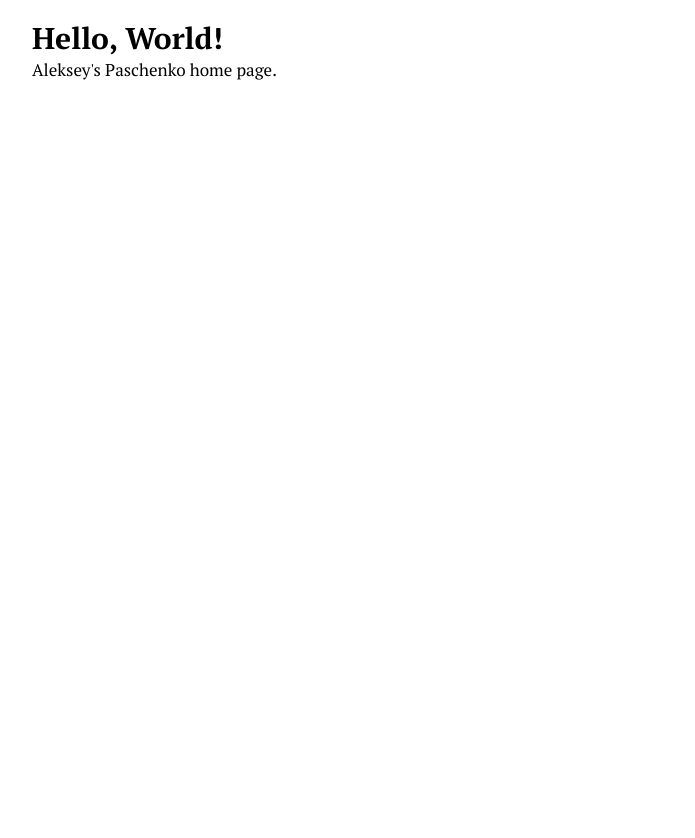
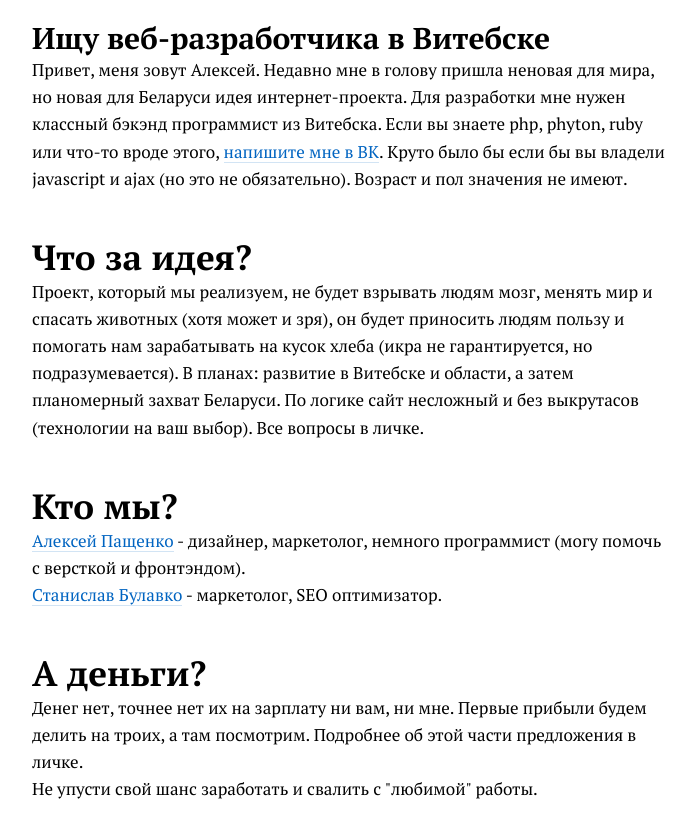
Before and after one commit to illustrarium/illustrarium.github.io, a plain HTML site: page index.html in a window 1280 px wide. Shown: the whole page, without its empty margins (288-983 px from the left). Before the commit the page ends 800 px from the top, so only its background shows below. Drawn offline with Linux system fonts and the light colour scheme.

Commit message:
added ht info

```diff
--- a/index.html
+++ b/index.html
@@ -6,8 +6,27 @@
   </head>
   <body>
     <header>
-      <h1>Hello, World!</h1>
-      <p>Aleksey's Paschenko home page.
+      <h1>Ищу веб-разработчика в Витебске</h1>
+      <p>
+        Привет, меня зовут Алексей. Недавно мне в голову пришла неновая для мира, но новая для Беларуси идея интернет-проекта. Для разработки мне нужен классный бэкэнд программист из Витебска. Если вы знаете php, phyton, ruby или что-то вроде этого, <a href="https://vk.com/a_paschenko">напишите мне в ВК</a>. Круто было бы если бы вы владели javascript и ajax (но это не обязательно).  Возраст и пол значения не имеют.
+      </p>
+      <h2>Что за идея?</h2>
+      <p>
+        Проект, который мы реализуем, не будет взрывать людям мозг, менять мир и спасать животных (хотя может и зря), он будет приносить людям пользу и помогать нам зарабатывать на кусок хлеба (икра не гарантируется, но подразумевается). В планах: развитие в Витебске и области, а затем планомерный захват Беларуси. По логике сайт несложный и без выкрутасов (технологии на ваш выбор). Все вопросы в личке.
+      </p>
+      <h2>
+        Кто мы?
+      </h2>
+      <p>
+        <a href="https://vk.com/a_paschenko">Алексей Пащенко</a> - дизайнер, маркетолог, немного программист (могу помочь с версткой и фронтэндом). <br>
+        <a href="https://vk.com/buls5800">Станислав Булавко</a> - маркетолог, SEO оптимизатор.
+      </p>
+      <h2>А деньги?</h2>
+      <p>
+        Денег нет, точнее нет их на зарплату ни вам, ни мне. Первые прибыли будем делить на троих, а там посмотрим. Подробнее об этой части предложения в личке.
+      </p>
+      <p>
+        Не упусти свой шанс заработать и свалить с "любимой" работы.
       </p>
     </header>
   </body>
```
